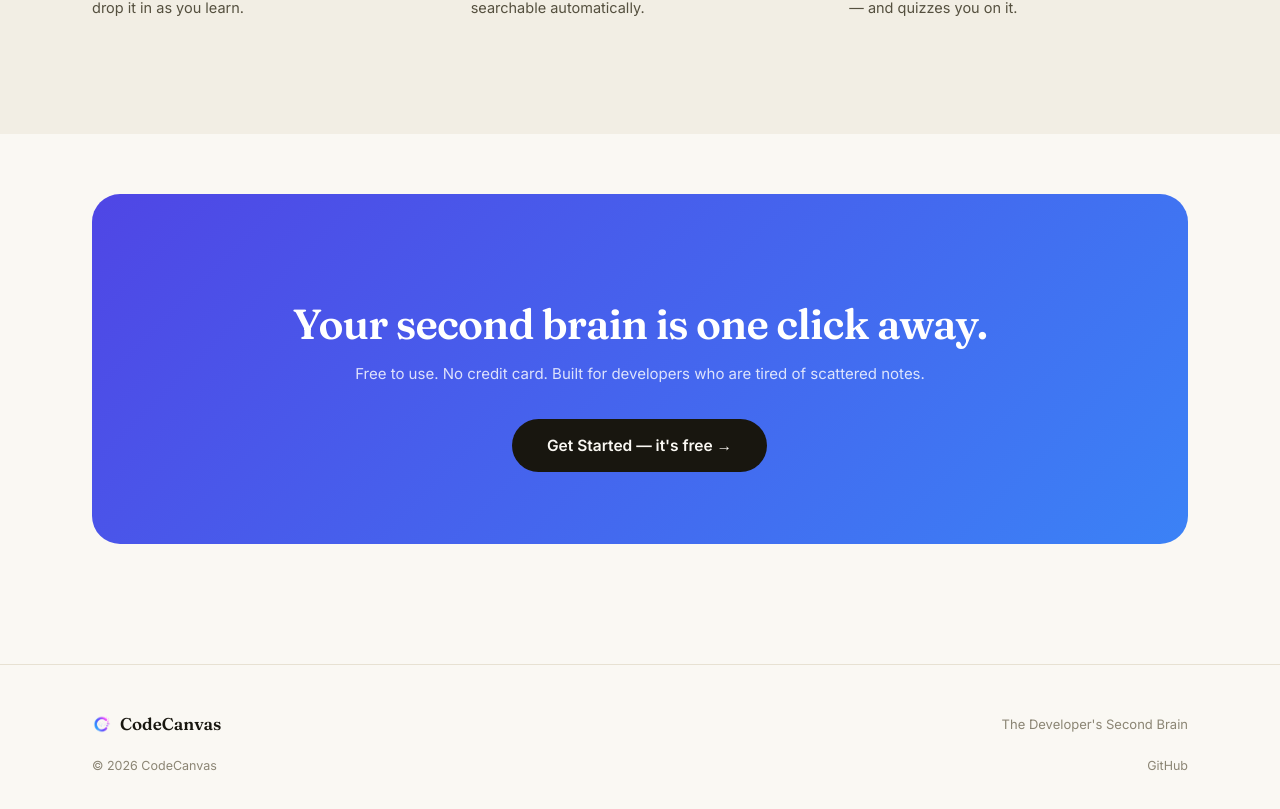
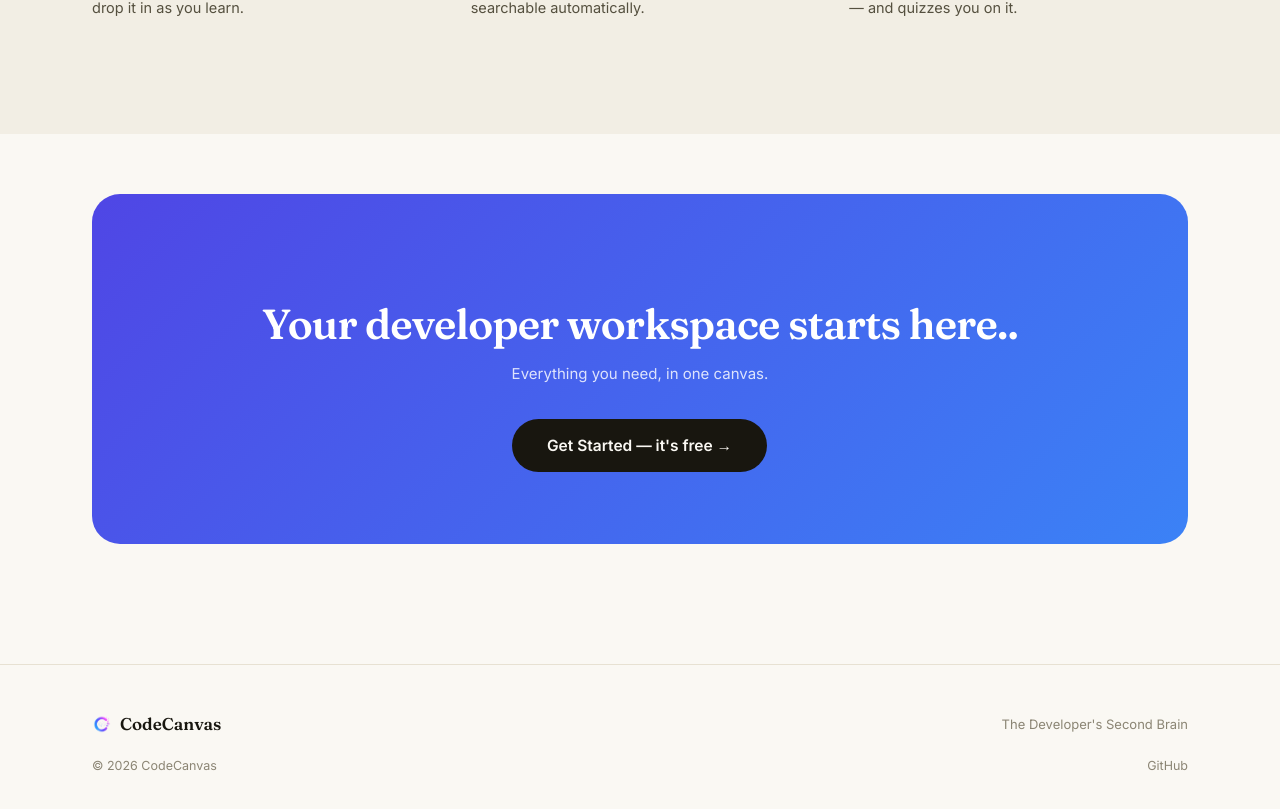
Before and after one commit to harshalpatil-10/codecanvas-frontend, a React (Vite) app: page / in a window 1280 px wide. Shown: the part 2863-3672 px from the top of the page. Built offline with nearby package versions, Linux system fonts and the light colour scheme; no server answers.

Commit message:
Update CTASection.jsx

```diff
--- a/src/components/landing/CTASection.jsx
+++ b/src/components/landing/CTASection.jsx
@@ -10,8 +10,8 @@ export default function CTASection() {
       <div className="container">
         <RevealOnScroll>
           <div className={styles.box}>
-            <h2 className={styles.heading}>Your second brain is one click away.</h2>
-            <p className={styles.sub}>Free to use. No credit card. Built for developers who are tired of scattered notes.</p>
+            <h2 className={styles.heading}>Your developer workspace starts here..</h2>
+            <p className={styles.sub}>Everything you need, in one canvas.</p>
             <MagneticButton as={Link} to="/signup" className="btn btn-primary" style={{ padding: '16px 34px', fontSize: '15.5px' }}>
               Get Started — it's free →
             </MagneticButton>
```
